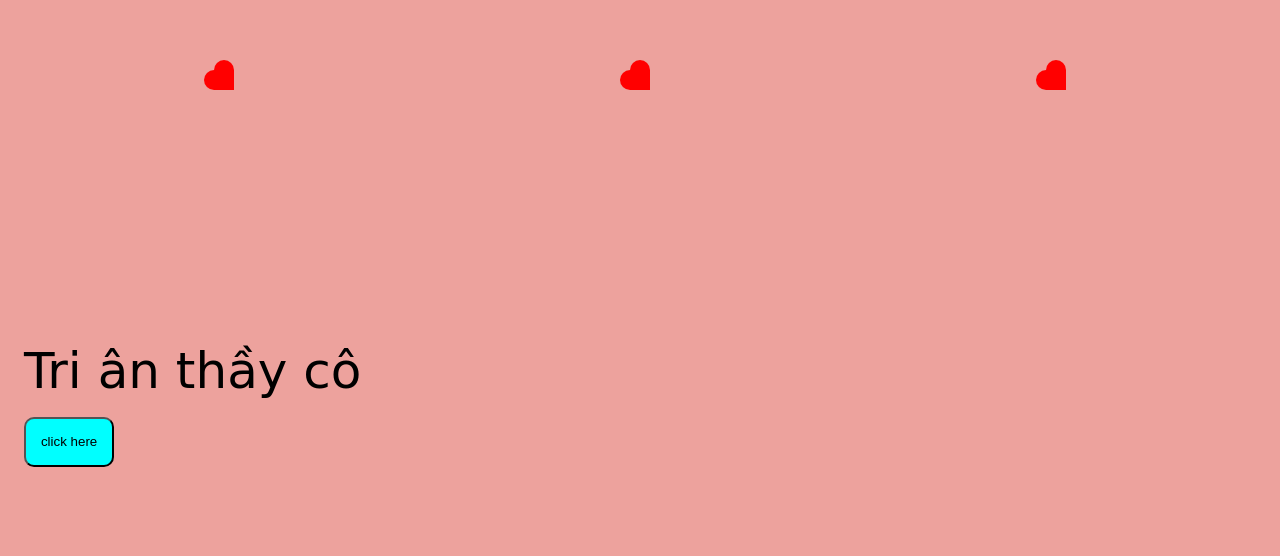
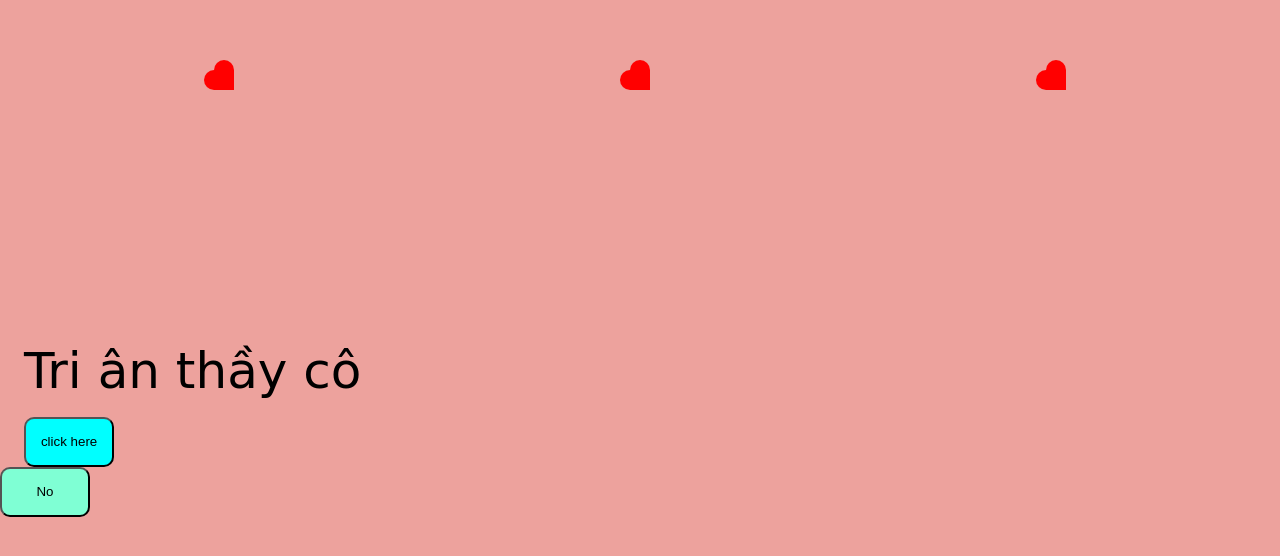
Before and after one commit to HaoVo123-hihi/20-11, a plain HTML site: page index.html in a window 1280 px wide. Shown: the part 170-726 px from the top of the page. Drawn offline with Linux system fonts and the light colour scheme.

Commit message:
Update index.html

```diff
--- a/index.html
+++ b/index.html
@@ -17,6 +17,8 @@
             <div class="heart"></div>
             <p>Tri ân thầy cô</p>
             <button id="yes">click here</button>
+        </div>
+        <button id="no">No</button>
     </header>
     <script type="text/javascript" src="script.js"></script>
 </body>
```
